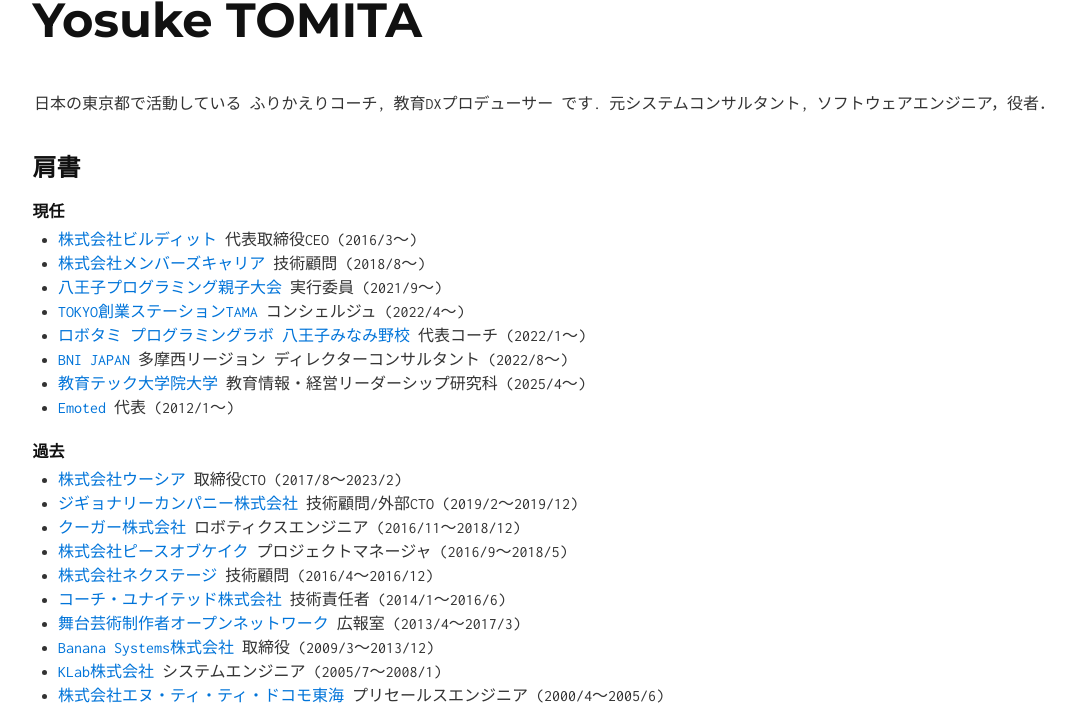
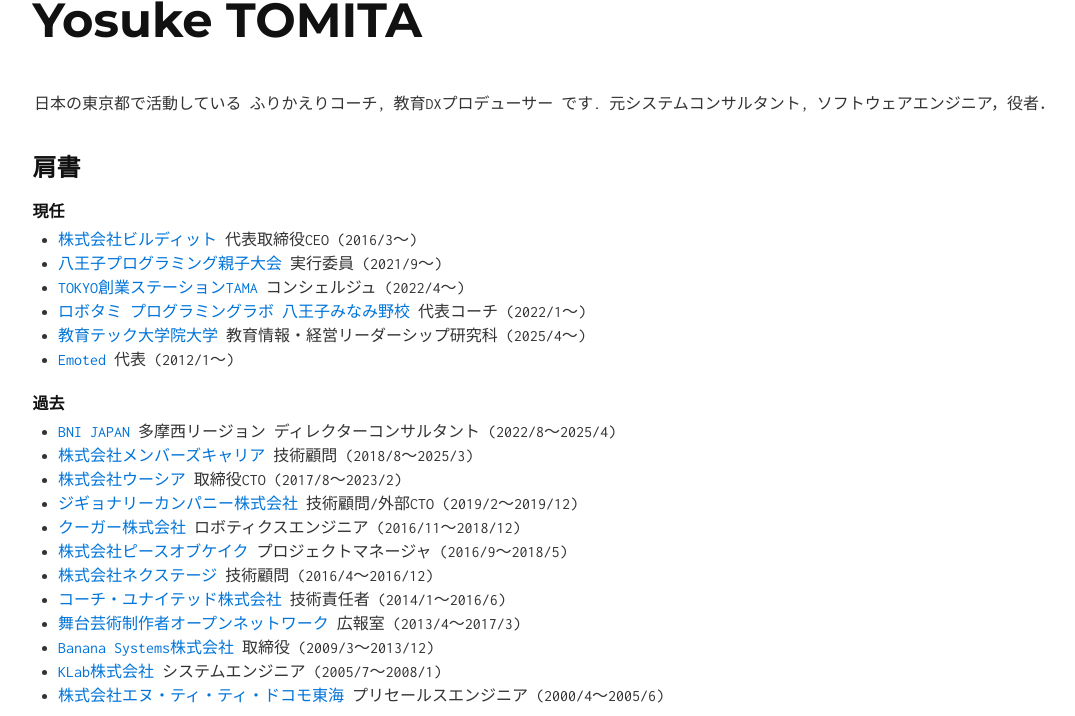
Before and after one commit to tmtysk/tmtysk.github.io, a Jekyll site: the page built from index.md, in a window 1280 px wide and 900 px high, cut to the strip 184-900 px from the top of the window. Shown: the whole strip, without its empty margins (14-1089 px from the left). Built offline with Jekyll 4.4.1, drawn with Linux system fonts in a browser that asks for light colours.

Commit message:
update titles.

```diff
--- a/index.md
+++ b/index.md
@@ -9,16 +9,16 @@ layout: default
 ### 現任
 
 * [株式会社ビルディット](https://bldt.jp) 代表取締役CEO (2016/3〜)
-* [株式会社メンバーズキャリア](https://www.memberscareer.co.jp/) 技術顧問 (2018/8〜)
 * [八王子プログラミング親子大会](https://www.802p-oyakotaikai.com/) 実行委員 (2021/9〜)
 * [TOKYO創業ステーションTAMA](https://startup-station.jp/ts/) コンシェルジュ (2022/4〜)
 * [ロボタミ プログラミングラボ 八王子みなみ野校](https://robotami-lab.net/class_infomation/) 代表コーチ (2022/1〜)
-* [BNI JAPAN](https://bni.jp/) 多摩西リージョン ディレクターコンサルタント (2022/8〜)
 * [教育テック大学院大学](https://www.e-mbatech.ac.jp/) 教育情報・経営リーダーシップ研究科 (2025/4〜)
 * [Emoted](http://emoted.in) 代表 (2012/1〜)
 
 ### 過去
 
+* [BNI JAPAN](https://bni.jp/) 多摩西リージョン ディレクターコンサルタント (2022/8〜2025/4)
+* [株式会社メンバーズキャリア](https://www.memberscareer.co.jp/) 技術顧問 (2018/8〜2025/3)
 * [株式会社ウーシア](https://ousia.me) 取締役CTO (2017/8〜2023/2)
 * [ジギョナリーカンパニー株式会社](http://www.jigyonary.com/) 技術顧問/外部CTO (2019/2〜2019/12)
 * [クーガー株式会社](http://www.couger.co.jp/) ロボティクスエンジニア (2016/11〜2018/12)
```
